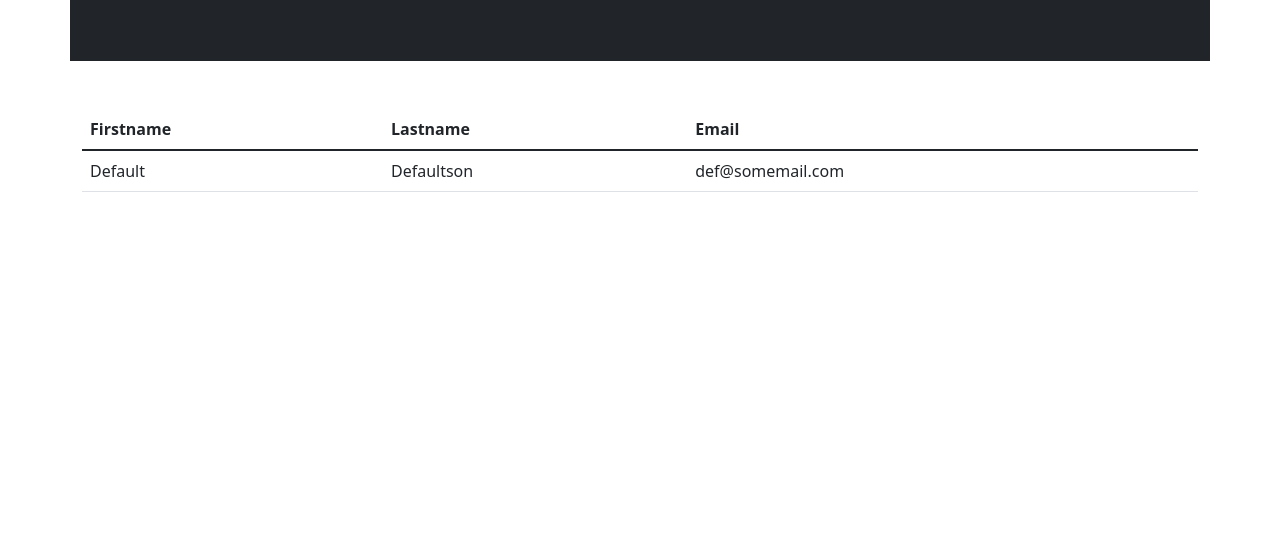
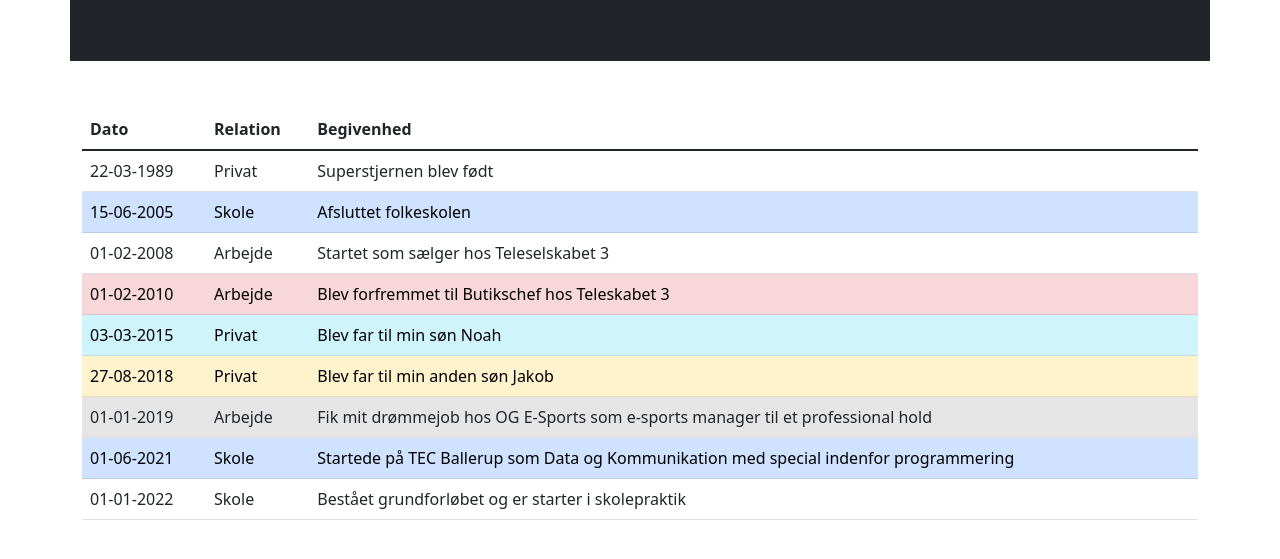
Before and after one commit to AbdulKarim2022/min-hjemmeside, a plain HTML site: page index.html in a window 1280 px wide. Shown: the part 235-794 px from the top of the page. Drawn offline with nearby package versions, Linux system fonts and the light colour scheme.

Commit message:
tilføjet livslinje

```diff
--- a/index.html
+++ b/index.html
@@ -45,16 +45,56 @@
     <table class="table">
       <thead>
         <tr>
-          <th>Firstname</th>
-          <th>Lastname</th>
-          <th>Email</th>
+          <th>Dato</th>
+          <th>Relation</th>
+          <th>Begivenhed</th>
         </tr>
       </thead>
       <tbody>
         <tr>
-          <td>Default</td>
-          <td>Defaultson</td>
-          <td>def@somemail.com</td>
+          <td>22-03-1989</td>
+          <td>Privat</td>
+          <td>Superstjernen blev født</td>
+        </tr>
+        <tr class="table-primary">
+          <td>15-06-2005</td>
+          <td>Skole</td>
+          <td>Afsluttet folkeskolen</td>
+        </tr>
+        <tr class="table-succes">
+          <td>01-02-2008</td>
+          <td>Arbejde</td>
+          <td>Startet som sælger hos Teleselskabet 3</td>
+        </tr>
+        <tr class="table-danger">
+          <td>01-02-2010</td>
+          <td>Arbejde</td>
+          <td>Blev forfremmet til Butikschef hos Teleskabet 3</td>
+        </tr>
+        <tr class="table-info">
+          <td>03-03-2015</td>
+          <td>Privat</td>
+          <td>Blev far til min søn Noah</td>
+        </tr>
+        <tr class="table-warning">
+          <td>27-08-2018</td>
+          <td>Privat</td>
+          <td>Blev far til min anden søn Jakob</td>
+        </tr>
+        <tr class="table-active">
+          <td>01-01-2019</td>
+          <td>Arbejde</td>
+          <td>Fik mit drømmejob hos OG E-Sports som e-sports manager til et professional hold</td>
+        </tr>
+        <tr class="table-primary">
+          <td>01-06-2021</td>
+          <td>Skole</td>
+          <td>Startede på TEC Ballerup som Data og Kommunikation med special indenfor programmering</td>
+        </tr>
+        <tr class="table-succes">
+          <td>01-01-2022</td>
+          <td>Skole</td>
+          <td>Bestået grundforløbet og er starter i skolepraktik</td>
         </tr>
 
   </html>
```
